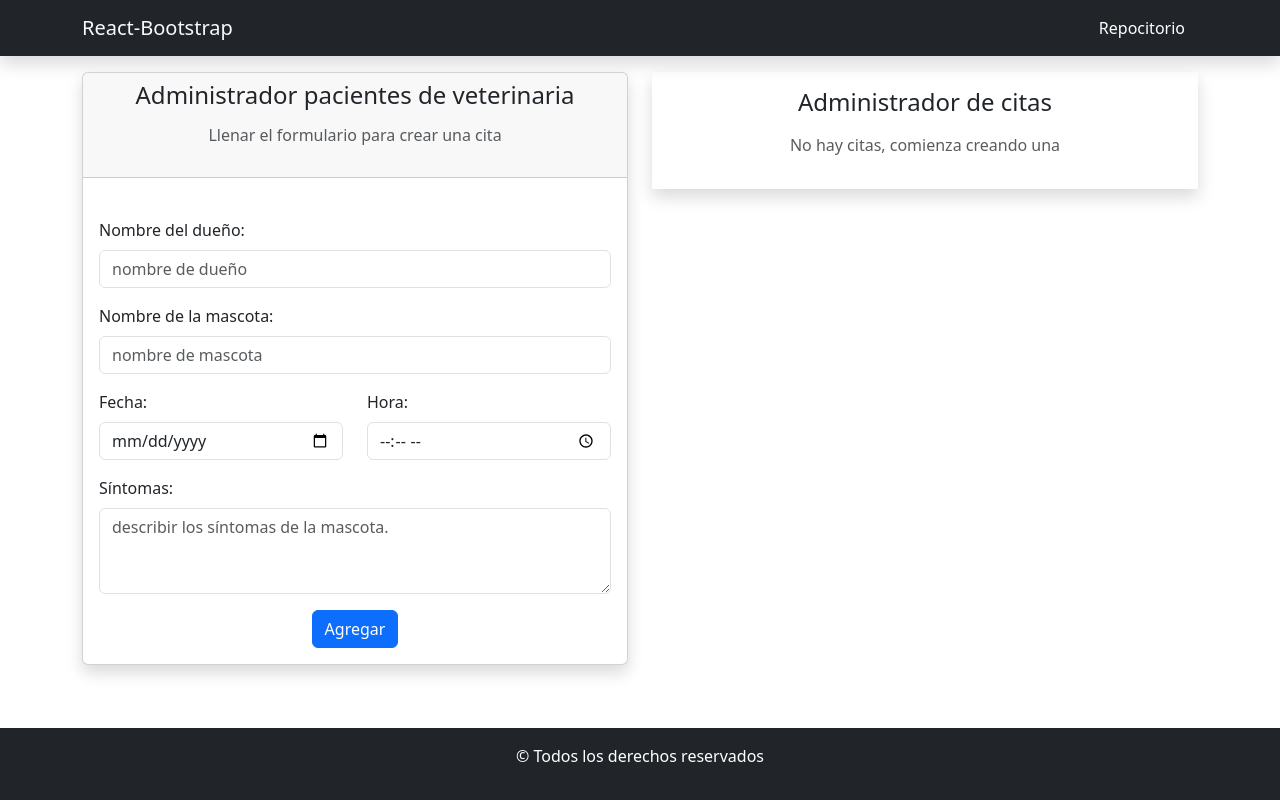
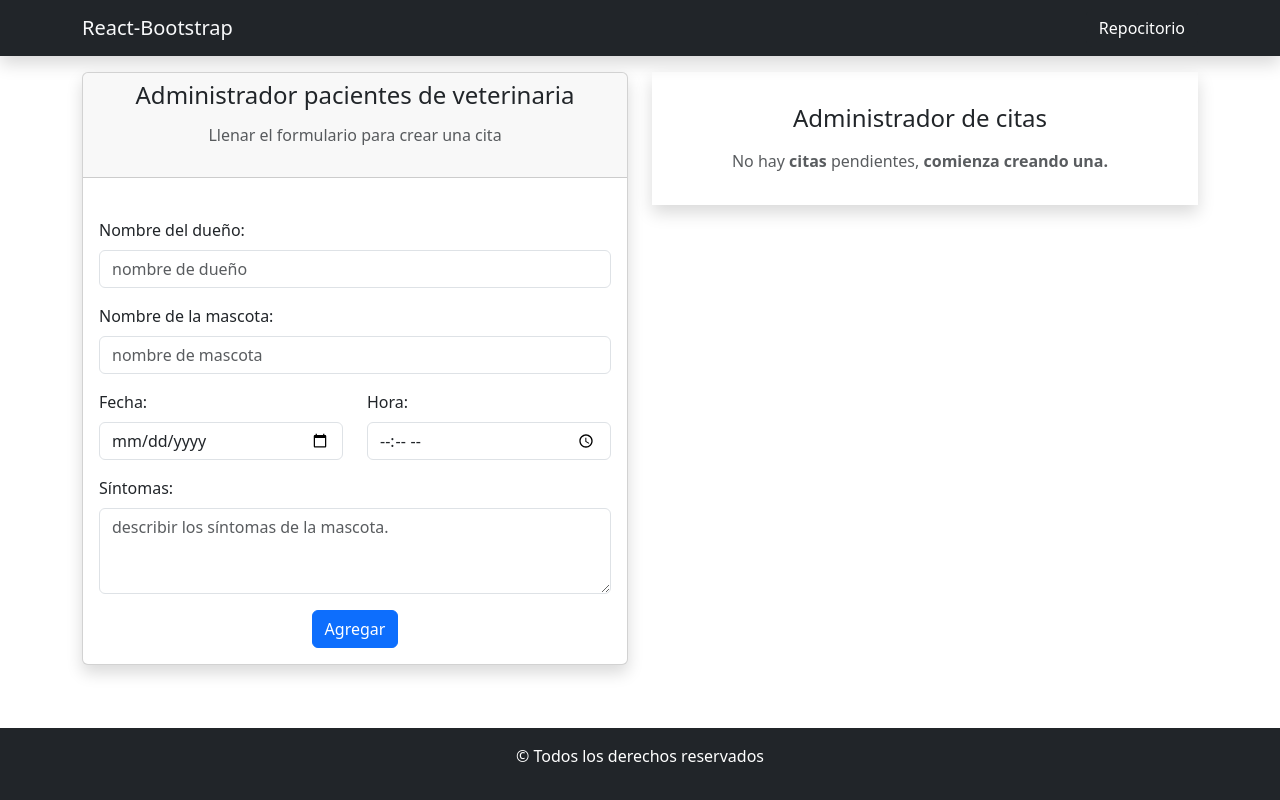
Before and after one commit to Maxii34/Tp9--Pacientes-de-veterinaria, a React (Vite) app: page / in a window 1280 px wide. Built offline with nearby package versions, Linux system fonts and the light colour scheme.

Commit message:
se agrego la card y  su logica

```diff
--- a/src/App.jsx
+++ b/src/App.jsx
@@ -3,6 +3,7 @@ import NavVeterinaria from "./Components/NavVeterinaria";
 import FooterVeterinaria from "./Components/FooterVeterinaria";
 import ImputFormulario from "./Components/ImputFormulario";
 import "./App.css";
+
 
 function App() {
   return (
--- /dev/null
+++ b/src/Components/CardCitas.jsx
@@ -0,0 +1,28 @@
+const CardCitas = ({ nombreMascota, nombreDueño, fecha, hora, sintomas }) => {
+  return (
+    <div className="card shadow mb-3">
+      <div className="card-header bg-white">
+        <h5 className="card-title text-primary"> <b className="text-dark">Mascota:</b> {nombreMascota}</h5>
+      </div>
+      <div className="card-body">
+        <p className=" m-0">
+          <strong>Dueño:</strong> {nombreDueño}
+        </p>
+
+        <p className=" m-0">
+          <strong>Fecha:</strong> {fecha} <br />
+          <strong>Hora:</strong> {hora}
+        </p>
+
+        <p className="m-0">
+          <strong>Síntomas:</strong> {sintomas}
+        </p>
+      </div>
+      <div className="card-footer d-flex justify-content-end gap-2">
+        <button className="btn btn-danger btn-sm">Eliminar</button>
+      </div>
+    </div>
+  );
+};
+
+export default CardCitas;
--- /dev/null
+++ b/src/Components/CardContenedor.jsx
@@ -0,0 +1,30 @@
+import CardCitas from "./CardCitas";
+
+const CardContenedor = ({ citas }) => {
+  return (
+    <section className="mt-3">
+      <div className="card-scroll">
+        <h4 className="fs-4 text-center mb-3">Administrador de citas</h4>
+
+        {citas.length === 0 ? (
+          <p className="text-center text-muted">
+            No hay <b>citas</b> pendientes, <b>comienza creando una.</b>
+          </p>
+        ) : (
+          citas.map((cita, index) => (
+            <CardCitas
+              key={index}
+              nombreDueño={cita.nombreDueño}
+              nombreMascota={cita.nombreMascota}
+              fecha={cita.fecha}
+              hora={cita.hora}
+              sintomas={cita.sintomas}
+            />
+          ))
+        )}
+      </div>
+    </section>
+  );
+};
+
+export default CardContenedor;
--- a/src/Components/ImputFormulario.jsx
+++ b/src/Components/ImputFormulario.jsx
@@ -1,6 +1,9 @@
 import { useForm } from "react-hook-form";
 import Form from "react-bootstrap/Form";
 import Swal from "sweetalert2";
+import { useState } from "react";
+import CardContenedor from "./CardContenedor";
+
 
 const ImputFormulario = () => {
   const {
@@ -10,12 +13,16 @@ const ImputFormulario = () => {
     formState: { errors },
   } = useForm();
 
+  const [citas, setCitas] = useState([]);
+
   const onSubValida = (data) => {
     Swal.fire(
       "Datos enviados",
       "Los datos fueron enviados correctamente.",
       "success"
     );
+    setCitas([...citas, data]);
+    console.log(data);
     reset();
   };
 
@@ -150,12 +157,7 @@ const ImputFormulario = () => {
 
         <div className="col-12 col-lg-6 mb-3">
           <div className="shadow p-3">
-            <h4 className="fs-4 text-center mb-3">Administrador de citas </h4>
-            <div>
-              <p className="text-center mt-3 text-muted">
-                No hay citas, comienza creando una
-              </p>
-            </div>
+                <CardContenedor citas={citas} />
           </div>
         </div>
       </div>
--- a/src/index.css
+++ b/src/index.css
@@ -11,3 +11,9 @@ main {
     max-width: 600px;
     margin: 0 auto;
 }
+
+.card-scroll {
+  max-height: 544px;
+  overflow-y: auto;
+  padding-right: 10px;
+}
```
